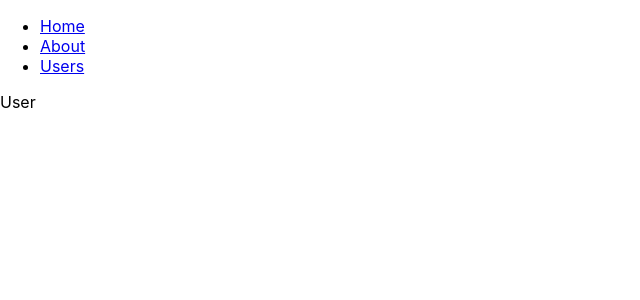
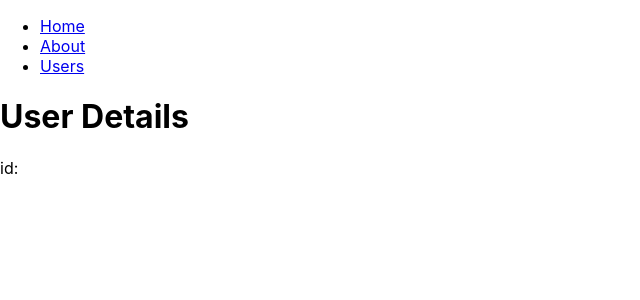
Before and after one commit to asuf29/routing, a React (Create React App) app: page /user/1 in a window 1280 px wide. Shown: the top 300 px of the page, without its empty margins (0-640 px from the left). Built offline with nearby package versions, Linux system fonts and the light colour scheme.

Commit message:
useParams used

```diff
--- a/src/App.js
+++ b/src/App.js
@@ -28,7 +28,7 @@ function App() {
         <Switch>
           <Route path="/about" component={About} />
           <Route path="/users" component={Users} />
-          <Route path="/user" component={User} />
+          <Route path="/user/:id" component={User} />
           <Route path="/" component={Home} />
         </Switch>
       </div>
--- a/src/components/User.js
+++ b/src/components/User.js
@@ -1,5 +1,11 @@
-import React from "react";
+import { useParams } from "react-router-dom";
 
 export default function User() {
-  return <div>User</div>;
+  const { id } = useParams;
+  return (
+    <div>
+      <h1>User Details</h1>
+      id: {id}
+    </div>
+  );
 }
--- a/src/components/Users.js
+++ b/src/components/Users.js
@@ -3,6 +3,7 @@ import { Link } from "react-router-dom";
 export default function Users() {
   return (
     <div>
+      <h1>Users</h1>
       <ul>
         <li>
           <Link to="/user/1">User 1</Link>
```
